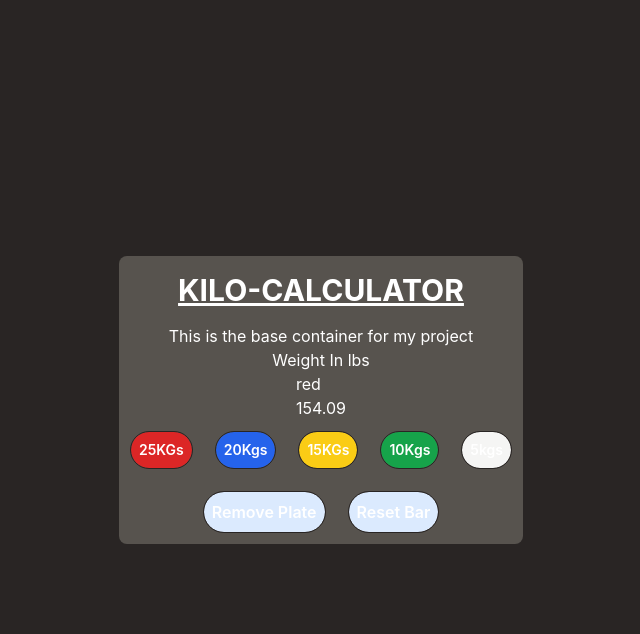
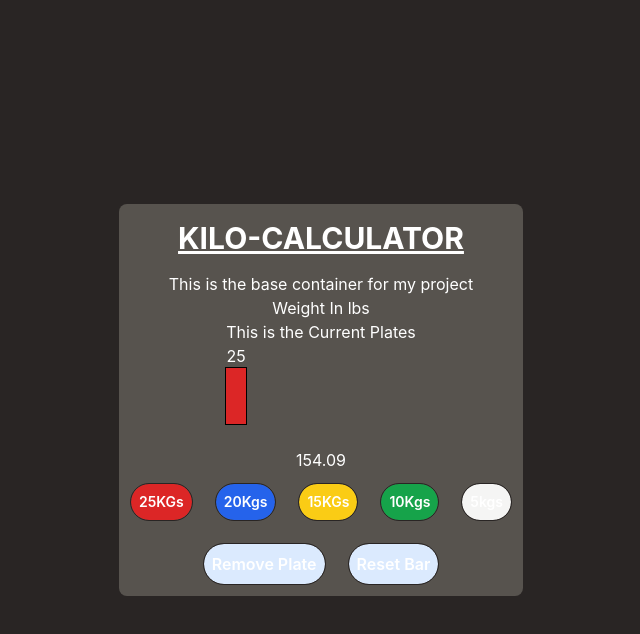
Before and after one commit to FraustoB/kilo-counter, a React (Create React App) app: page / in a window 1280 px wide. Both pictures are taken after a click on the button "25KGs". Shown: the top 634 px of the page, without its empty margins (319-959 px from the left). Built offline with nearby package versions, Linux system fonts and the light colour scheme.

Commit message:
adjusted the information being sent from plateAdder.js function so that an object is sent. Object then utilized by currentPlates component to render current plates on the bar. Also left comments for future uses by other users

```diff
--- a/src/App.js
+++ b/src/App.js
@@ -1,5 +1,4 @@
 import "./App.css";
-
 import { BaseContainer } from "./components/baseContainer";
 
 function App() {
--- a/src/components/baseContainer.js
+++ b/src/components/baseContainer.js
@@ -2,9 +2,10 @@ import React from "react";
 
 import { PlateAdder } from "../features/plates/plateAdder";
 import { useSelector } from "react-redux";
+import { CurrentPlates } from "./currentPlates";
 
 export function BaseContainer() {
-  const curPlate = useSelector((state) => state.plates.value);
+  const curPlate = useSelector((state) => state.plates.value.plate);
   const curAmount = useSelector((state) => state.counter.value);
 
   return (
@@ -12,7 +13,7 @@ export function BaseContainer() {
       This is the base container for my project
       <br />
       <div>Weight In lbs</div>
-      {curPlate}
+      <CurrentPlates />
       <br />
       {Math.floor(curAmount * 100) / 100}
       <br />
--- /dev/null
+++ b/src/components/currentPlates.js
@@ -0,0 +1,33 @@
+import React from "react";
+
+import { useSelector } from "react-redux";
+
+export function CurrentPlates() {
+  const arrayOfPlates = useSelector((state) => state.plates.value);
+
+  console.log(`the array of plates is ${arrayOfPlates.plate}`);
+  const currentPlates = arrayOfPlates.map((thisPlate) => {
+    if (thisPlate.plate != "") {
+      return (
+        <div className="flex flex-col items-center">
+          {thisPlate.weight}
+          <div
+            className={`${thisPlate.plate}  h-full outline outline-black outline-1 w-5 `}
+          ></div>
+        </div>
+      );
+    }
+  });
+
+  //reminder to myself; I am pulling an ARRAY; so I need to get
+  //the array position BEFORE I can look into the object that
+  //the array holds smh My Head
+  // console.log(arrayOfPlates[0].weight);
+
+  return (
+    <div>
+      This is the Current Plates
+      <div className="flex flex-row h-20">{currentPlates}</div>
+    </div>
+  );
+}
--- a/src/features/plates/plateAdder.js
+++ b/src/features/plates/plateAdder.js
@@ -9,10 +9,10 @@ import {
 
 export function PlateAdder() {
   const dispatch = useDispatch();
+
   // Needed to create a state that tracks the current amount and color of the bar,
   //for takeawayPlate function needs to know what is the latest amount and color,
   // that was added to the bar
-
   const initState = { amount: [], color: "" };
   const [curPlate, setCurPlate] = useState({
     amount: [],
@@ -21,6 +21,7 @@ export function PlateAdder() {
 
   //function that updates both the counterReducer and plateReducer using batch from
   //react-redux
+
   const updatePlate = (dispatch, color, amount) => {
     //converts Kilos into Lbs, so that weight added to bar in shown in LBS
     const weightInLbs = amount * 2.2 * 2;
@@ -34,7 +35,9 @@ export function PlateAdder() {
     //redux state. Adding both the plate color to the bar and the amount of weight that is being added ot the bar
 
     batch(() => {
-      dispatch(addPlate(color));
+      //dispatch to the plateSlice main store will be an object that will be used in other parts of our application,
+      //dispatch to the counterSlice will only update the current weight of our bar. Will refactor
+      dispatch(addPlate({ plate: color, weight: amount }));
       dispatch(incrementByAmount(weightInLbs));
     });
   };
@@ -69,32 +72,32 @@ export function PlateAdder() {
       <div className="flex flex-row text-sm overflow-x-scroll">
         <button
           className="flex-none bg-red-600"
-          onClick={() => updatePlate(dispatch, "red", 25)}
+          onClick={() => updatePlate(dispatch, "bg-red-600", 25)}
         >
           25KGs
         </button>
         <button
           className="flex-none bg-blue-600 text-white"
-          onClick={() => updatePlate(dispatch, "blue", 20)}
+          onClick={() => updatePlate(dispatch, "bg-blue-600", 20)}
         >
           20Kgs
         </button>
         <button
           className="flex-none bg-yellow-400"
-          onClick={() => updatePlate(dispatch, "yellow", 15)}
+          onClick={() => updatePlate(dispatch, "bg-yellow-400", 15)}
         >
           15KGs
         </button>
         <button
           className="flex-none bg-green-600 text-white"
-          onClick={() => updatePlate(dispatch, "green", 10)}
+          onClick={() => updatePlate(dispatch, "bg-green-600", 10)}
         >
           10Kgs
         </button>
 
         <button
           className="flex-none bg-stone-100 text-white"
-          onClick={() => updatePlate(dispatch, "white", 5)}
+          onClick={() => updatePlate(dispatch, "bg-stone-100", 5)}
         >
           5kgs
         </button>
--- a/src/features/plates/plateSlice.js
+++ b/src/features/plates/plateSlice.js
@@ -1,13 +1,14 @@
 import { createSlice } from "@reduxjs/toolkit";
 
+const initStoreValue = { plate: "", weight: 0 };
 export const plateSlice = createSlice({
   name: "plateSlice",
   initialState: {
-    value: [""],
+    value: [initStoreValue],
   },
   reducers: {
     addPlate: (state, action) => {
-      state.value.push(" " + action.payload);
+      state.value.push(action.payload);
     },
     removePlate: (state) => {
       if (state.value.length >= 0) {
@@ -16,7 +17,7 @@ export const plateSlice = createSlice({
       }
     },
     resetPlate: (state) => {
-      state.value = [];
+      state.value = [initStoreValue];
     },
   },
 });
```
